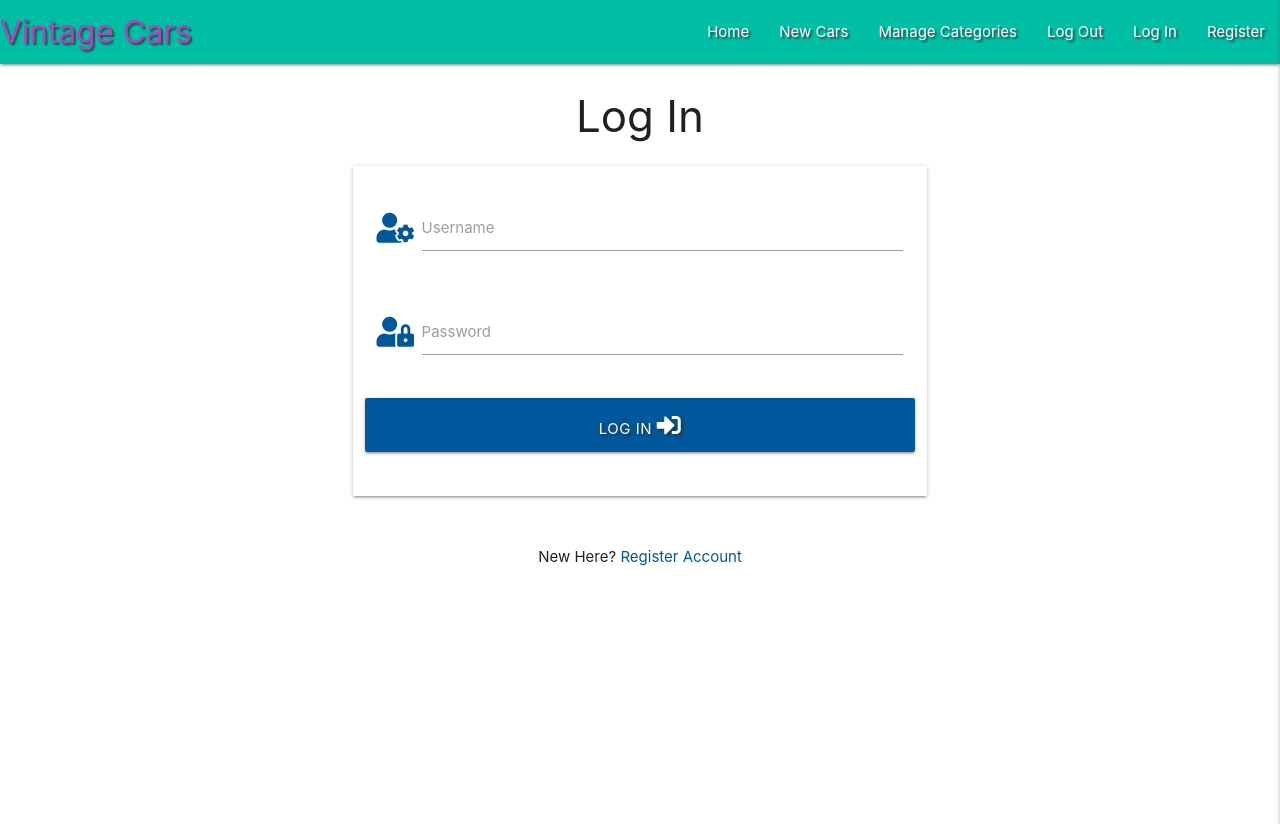
After one commit to Maras00/MS3, a Flask app: page /login in a window 1280 px wide. The commit adds this page. Shown: the top 824 px of the page. Run offline with Flask 2, Linux system fonts and the light colour scheme; some libraries are stand-ins or nearby versions.

Commit message:
Add Login functionality

```diff
--- a/app.py
+++ b/app.py
@@ -47,6 +47,32 @@ def register():
     return render_template("register.html")
 
 
+@app.route("/login", methods=["GET", "POST"])
+def login():
+    if request.method == "POST":
+        # check if username exists in db
+        existing_user = mongo.db.users.find_one(
+            {"username": request.form.get("username").lower()})
+
+        if existing_user:
+            # ensure hashed password matches user input
+            if check_password_hash(
+                existing_user["password"], request.form.get("password")):
+                    session["user"] = request.form.get("username").lower()
+                    flash("Welcome, {}".format(request.form.get("username")))
+            else:
+                # invalid password match
+                flash("Incorrect Username and/or Password")
+                return redirect(url_for("login"))
+
+        else:
+            # username doesn't exist
+            flash("Incorrect Username and/or Password")
+            return redirect(url_for("login"))
+
+    return render_template("login.html")
+
+
 if __name__ == "__main__":
     app.run(host=os.environ.get("IP"),
             port=int(os.environ.get("PORT")),
--- a/templates/base.html
+++ b/templates/base.html
@@ -24,7 +24,7 @@
                 <li><a href="">New Cars</a></li>
                 <li><a href="">Manage Categories</a></li>
                 <li><a href="">Log Out</a></li>
-                <li><a href="">Log In</a></li>
+                <li><a href="{{ url_for('login' )}}">Log In</a></li>
                 <li><a href="{{ url_for('register' )}}">Register</a></li>
             </ul>
             </div>
@@ -36,7 +36,7 @@
             <li><a href="">New Cars</a></li>
             <li><a href="">Manage Categories</a></li>
             <li><a href="">Log Out</a></li>
-            <li><a href="">Log In</a></li>
+            <li><a href="{{ url_for('login' )}}">Log In</a></li>
             <li><a href="{{ url_for('register' )}}">Register</a></li>
         </ul>
     </header>
--- /dev/null
+++ b/templates/login.html
@@ -0,0 +1,46 @@
+{% extends "base.html" %}
+{% block content %}
+
+    <h3 class="center-align">Log In</h3>
+
+    <div class="row">
+        <form class="col s12 m8 offset-m2" method="POST" action="{{ url_for('login') }}">
+            <div class="card-panel">
+                <!-- username -->
+                <div class="row">
+					<div class="input-field col s12">
+						<i class="fas fa-user-cog prefix light-blue-text text-darken-4"></i>
+						<input id="username" name="username" type="text" minlength="3"
+                            maxlength="15" pattern="^[a-zA-Z0-9]{3,15}$" class="validate" required>
+						<label for="username">Username</label>
+					</div>
+                </div>
+                <!-- passowrd -->
+                <div class="row">
+                    <div class="input-field col s12">
+						<i class="fas fa-user-lock prefix light-blue-text text-darken-4"></i>
+                        <input id="password" name="password" type="password" minlength="3"
+                            maxlength="15" pattern="^[a-zA-Z0-9]{3,15}$" class="validate" required>
+                        <label for="password">Password</label>
+                    </div>
+                </div>
+                <!-- login -->
+                <div class="row">
+                    <button type="submit" class="col s12 btn-large light-blue darken-4 text-shadow">
+                        Log In <i class="fas fa-sign-in-alt"></i>
+                    </button>
+                </div>
+            </div>
+        </form>
+    </div>
+
+    <div class="row">
+        <div class="col s12">
+            <p class="center-align">
+                New Here?
+                <a href="{{ url_for('register') }}" class="light-blue-text text-darken-4">Register Account</a>
+            </p>
+        </div>
+    </div>
+
+{% endblock %}
```
